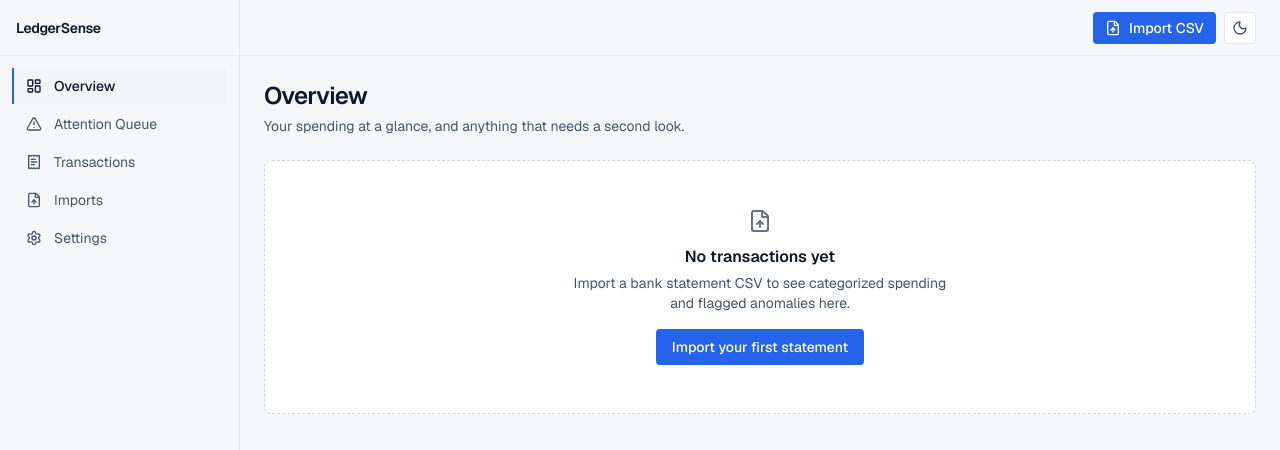
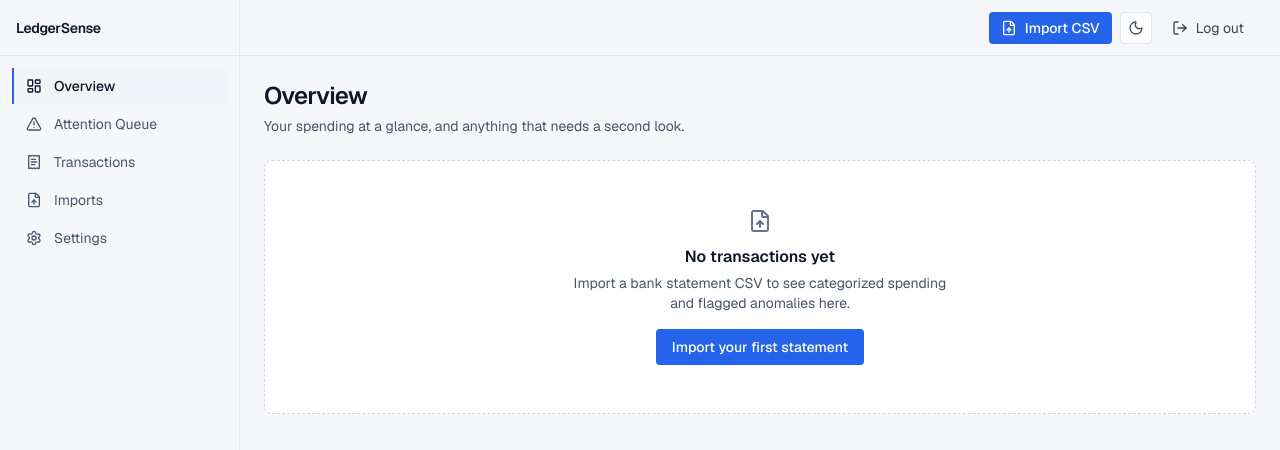
Before and after one commit to aidan-g-barends/ledgersense, a Next.js app in the folder frontend/: page / in a window 1280 px wide. Shown: the top 450 px of the page. Built offline with nearby package versions, Linux system fonts and the light colour scheme.

Commit message:
add logout to app header

```diff
--- a/frontend/src/components/layout/app-header.tsx
+++ b/frontend/src/components/layout/app-header.tsx
@@ -1,6 +1,7 @@
 import Link from "next/link";
 import { FileUp } from "lucide-react";
 import { ThemeToggle } from "@/components/theme/theme-toggle";
+import { LogoutButton } from "@/components/auth/logout-button";
 import { MobileNav } from "./mobile-nav";
 
 export function AppHeader() {
@@ -18,6 +19,7 @@ export function AppHeader() {
           Import CSV
         </Link>
         <ThemeToggle />
+        <LogoutButton />
       </div>
     </header>
   );
```
